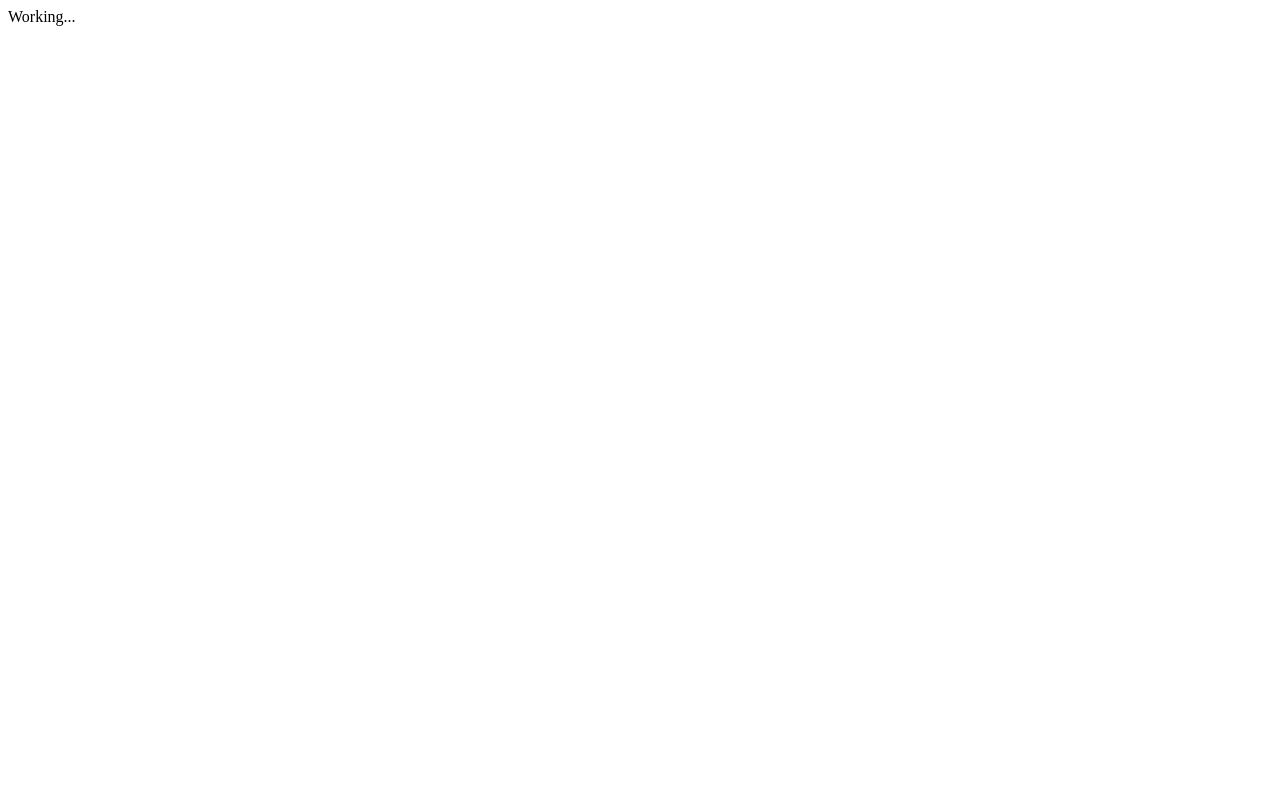
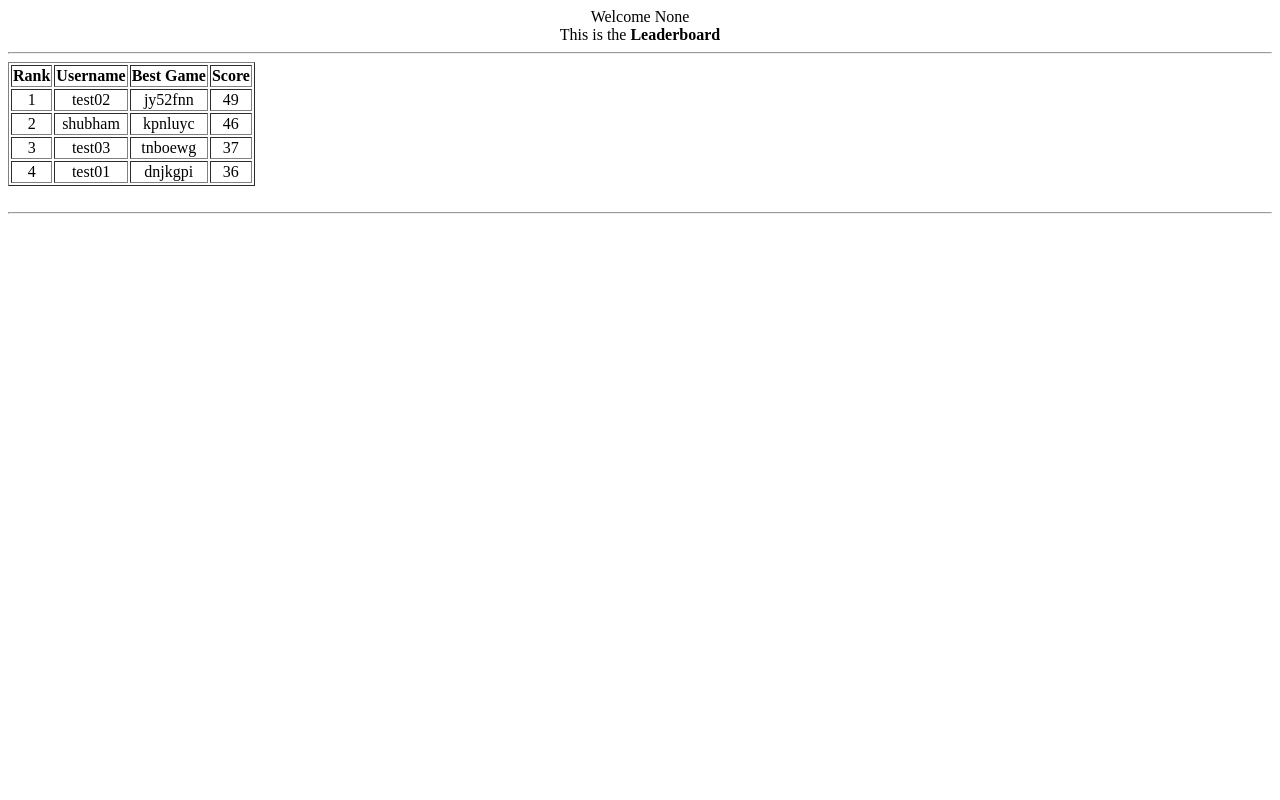
Before and after one commit to coding-blocks-archives/Django2017Spring, a Django app: page /leaderboard/ in a window 1280 px wide. Before the commit the page is almost empty. Run offline with Django 3.2, Linux system fonts and the light colour scheme; data comes from the database, SQL or seed files in the repository; both versions use the stored data as it was after the commit.

Commit message:
Leaderboard

```diff
--- a/class_07/gameproj/appgame/templates/leaderboard.html
+++ b/class_07/gameproj/appgame/templates/leaderboard.html
@@ -0,0 +1,32 @@
+<!DOCTYPE html>
+<html>
+<head>
+	<title>Leaderboard</title>
+</head>
+<body align='center'>
+
+Welcome {{ user }}<br>
+This is the <b>Leaderboard</b>
+<hr>
+
+<table border="1" padding='5'>
+	<tr>
+		<th>Rank</th>
+		<th>Username</th>
+		<th>Best Game</th>
+		<th>Score</th>
+	</tr>
+	{% for lx in leaders %}
+	<tr>
+		<td>{{ lx.rank }}</td>
+		<td>{{ lx.username }}</td>
+		<td>{{ lx.game_id }}</td>
+		<td>{{ lx.score }}</td>
+	</tr>
+	{% endfor %}
+</table>
+<br><hr>
+
+
+</body>
+</html>
--- a/class_07/gameproj/appgame/templates/yourpage.html
+++ b/class_07/gameproj/appgame/templates/yourpage.html
@@ -41,11 +41,16 @@
 <br>
 <hr>
 <button onclick=startGame("{{ user }}")>Play a Game!</button>
+<button onclick=leaderBoard("{{ user }}")>Check Leaderboard</button>
 
 <script type="text/javascript">
 	function startGame(name) {
 		window.location = '/game/?uname=' + name;
 	}
+
+	function leaderBoard(name) {
+		window.location = '/leaderboard/?uname=' + name;
+	}
 </script>
 </body>
 </html>
--- a/class_07/gameproj/appgame/views.py
+++ b/class_07/gameproj/appgame/views.py
@@ -43,7 +43,31 @@
 
 
 def leaderBoard(request):
-	return HttpResponse("Working...")
+
+	uname = request.GET.get('uname')
+
+	board_data = []
+
+	for user in UserData.objects.all():
+		games = GameData.objects.filter(user=user)
+		best_game = sorted(games, key=lambda x: x.game_score, reverse=True)[0]
+		new_score_data = {
+			'username': user.username,
+			'game_id': best_game.game_id,
+			'score': best_game.game_score,
+			'rank': 0,
+		}
+		board_data.append(new_score_data)
+	board_data = sorted(board_data, key=lambda x: x['score'], reverse=True)
+	for ix in range(len(board_data)):
+		board_data[ix]['rank'] = ix+1
+
+	ctx = {
+		'user': uname,
+		'leaders': board_data,
+	}
+
+	return render(request, 'leaderboard.html', ctx)
 
 
 def myPage(request):
```
Also changed, not shown: class_07/gameproj/db.sqlite3.
